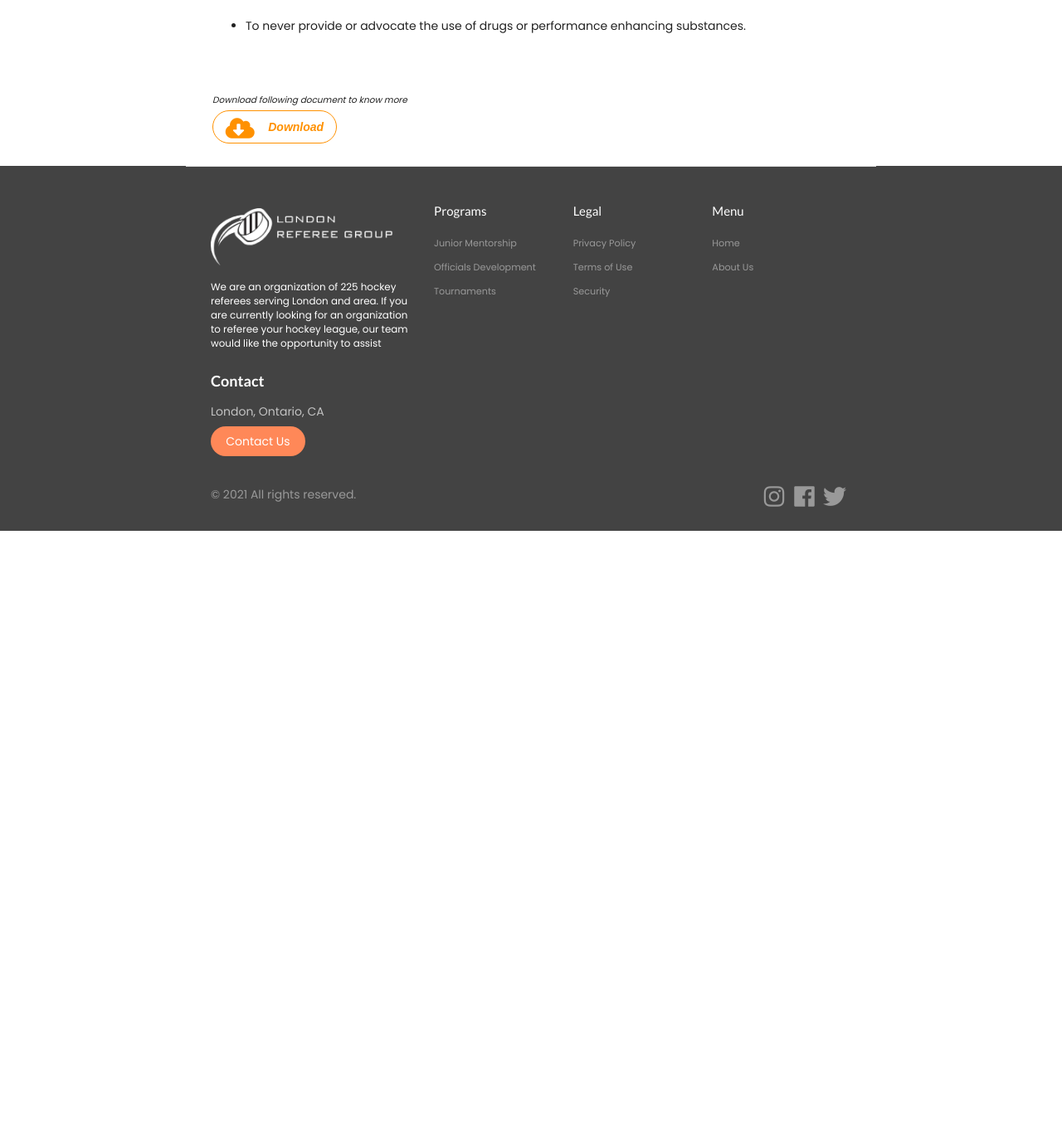
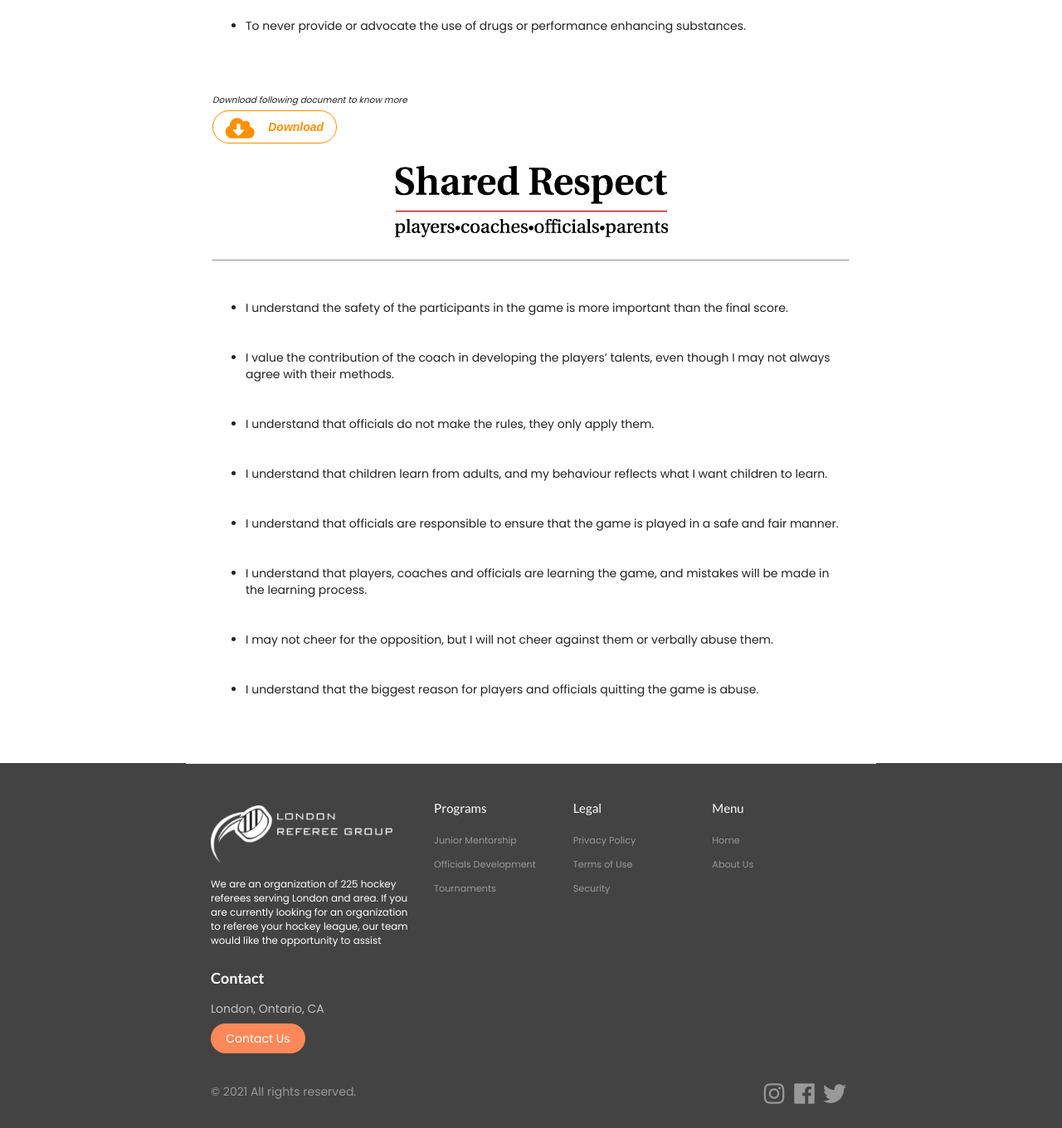
Before and after one commit to Deep-dsp/London-Referee-Group, a PHP site: page /parent.html in a window 1280 px wide. Shown: the part 3182-4542 px from the top of the page at 83% size. Before the commit the page ends 3822 px from the top, so only its background shows below. Run offline with PHP 8.4, Linux system fonts and the light colour scheme.

Commit message:
addContentParentChangeOfficials

```diff
--- a/parent.html
+++ b/parent.html
@@ -186,6 +186,40 @@
                 </div>
             </div>
         </section>
+        <section class="shared-guide">
+            <div class="offical-image">
+                <img src="images/officiating_shared.gif"/>
+            </div>
+            <hr>
+            <div class="guidelines">
+                <ul>
+                    <li>
+                        I understand the safety of the participants in the game is more important than the final score.
+                    </li><br><br>
+                    <li>
+                        I value the contribution of the coach in developing the players’ talents, even though I may not always agree with their methods.
+                    </li><br><br>
+                    <li>
+                        I understand that officials do not make the rules, they only apply them.
+                    </li><br><br>
+                    <li>
+                        I understand that children learn from adults, and my behaviour reflects what I want children to learn.
+                    </li><br><br>
+                    <li>
+                        I understand that officials are responsible to ensure that the game is played in a safe and fair manner.
+                    </li><br><br>
+                    <li>
+                        I understand that players, coaches and officials are learning the game, and mistakes will be made in the learning process.
+                    </li><br><br>
+                    <li>
+                        I may not cheer for the opposition, but I will not cheer against them or verbally abuse them.
+                    </li><br><br>
+                    <li>
+                        I understand that the biggest reason for players and officials quitting the game is abuse.
+                    </li><br><br>
+                </ul>
+            </div>
+        </section>
     </main>
     <footer>
         <div class="footer">
--- a/sass/modules/_parent.scss
+++ b/sass/modules/_parent.scss
@@ -6,6 +6,7 @@
     justify-content: space-evenly;
     margin: auto;
     padding: 60px 0;
+
     .mission-values{
 
         display: flex;
@@ -102,6 +103,29 @@
     }
 }
 
+.shared-guide{
+    width: 60%;
+    margin: auto;
+
+    .offical-image{
+        display: flex;
+        flex-direction: row;
+        align-items: center;
+        justify-content: center;
+        padding-bottom: 20px
+    }
+
+    span{
+        font-weight: lighter;
+        font-size: 0.8rem;
+        color: rgb(179, 179, 179);
+    }
+
+    .guidelines{
+        padding: 25px 0;
+    }
+}
+
 // Media Queries
 @media screen and (max-width:768px){
 
```
Also changed, not shown: officialsDev.html (+10 -9 lines), css/main.css, images/officiating_shared.gif (added), 1 other file.
